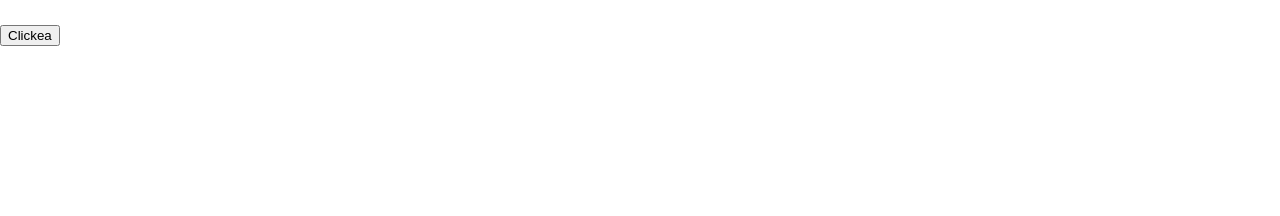
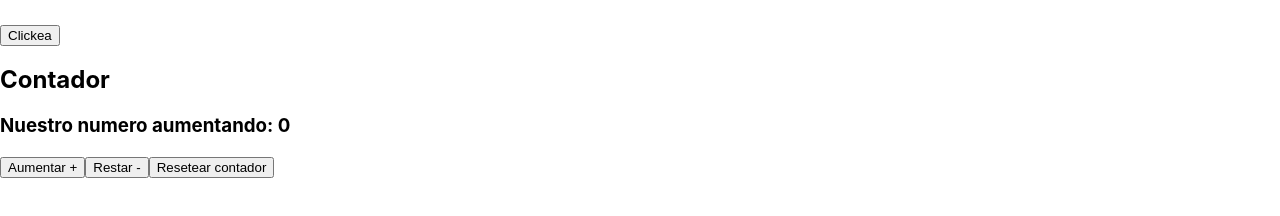
Before and after one commit to Jefh15/fundamentos-react, a React (Create React App) app: page / in a window 1280 px wide. Shown: the part 530-746 px from the top of the page. Built offline with nearby package versions, Linux system fonts and the light colour scheme.

Commit message:
Creo un componente uso de useState() este hook que permite cambiar los estados de mis componentes

```diff
--- a/src/App.js
+++ b/src/App.js
@@ -1,7 +1,9 @@
 // importo el componente
+import Contador from "./components/Contador";
 import Eventos from "./components/Eventos";
 import Parrafo from "./components/Parrafo";
 import Variables from "./components/Variables";
+
 
 function App() {
   return (
@@ -11,8 +13,10 @@ function App() {
       <Parrafo />
       {/* Pinto el componente con JSX */}
       <Variables />
-      {/* Pinto el componente */}
+      {/* Pinto el componente con HOOKS useState */}
       <Eventos />
+      {/* Pinto el componente con Hooks useState de contador */}
+      <Contador />
     </div>
   );
 }
--- /dev/null
+++ b/src/components/Contador.jsx
@@ -0,0 +1,62 @@
+import React, { useState } from 'react'
+
+const Contador = () => {
+
+    //useState
+    // me creo un hook se estado
+    // texto ---> estado que va a contener nuestro estado
+    // setTexto --> estado que va a modificar ese estado en cuestion
+    // useState() ---> entre los () va el valor que queremos que tenga po defecto
+    const [contador, setContador] = useState(0);
+
+
+    //Funcion para aumentar contador
+    const aumentarContador = () => {
+        // le sumo 1
+        setContador(contador + 1)
+    }
+
+    // Funcion para restar contador
+    const restarContador = () => {
+        if (contador === 0) {
+            console.log('Ya estas en 0');
+        } else {
+            // le resto 1
+            setContador(contador - 1)
+        }
+    }
+
+    // Funcion para restar contador
+    const resetearContador = () => {
+        // reseteo el contador a 0
+        setContador(0)
+    }
+
+
+    return (
+        <div>
+            <h2>Contador</h2>
+            <h3>Nuestro numero aumentando: {contador}</h3>
+            {/* Creo el boton */}
+            <button
+                onClick={() => aumentarContador()}
+            >
+                Aumentar +
+            </button>
+            {/* Creo el boton */}
+            <button
+                onClick={() => restarContador()}
+            >
+                Restar -
+            </button>
+            {/* Creo el boton */}
+            <button
+                onClick={() => resetearContador()}
+            >
+                Resetear contador
+            </button>
+        </div>
+    )
+}
+
+export default Contador
```
